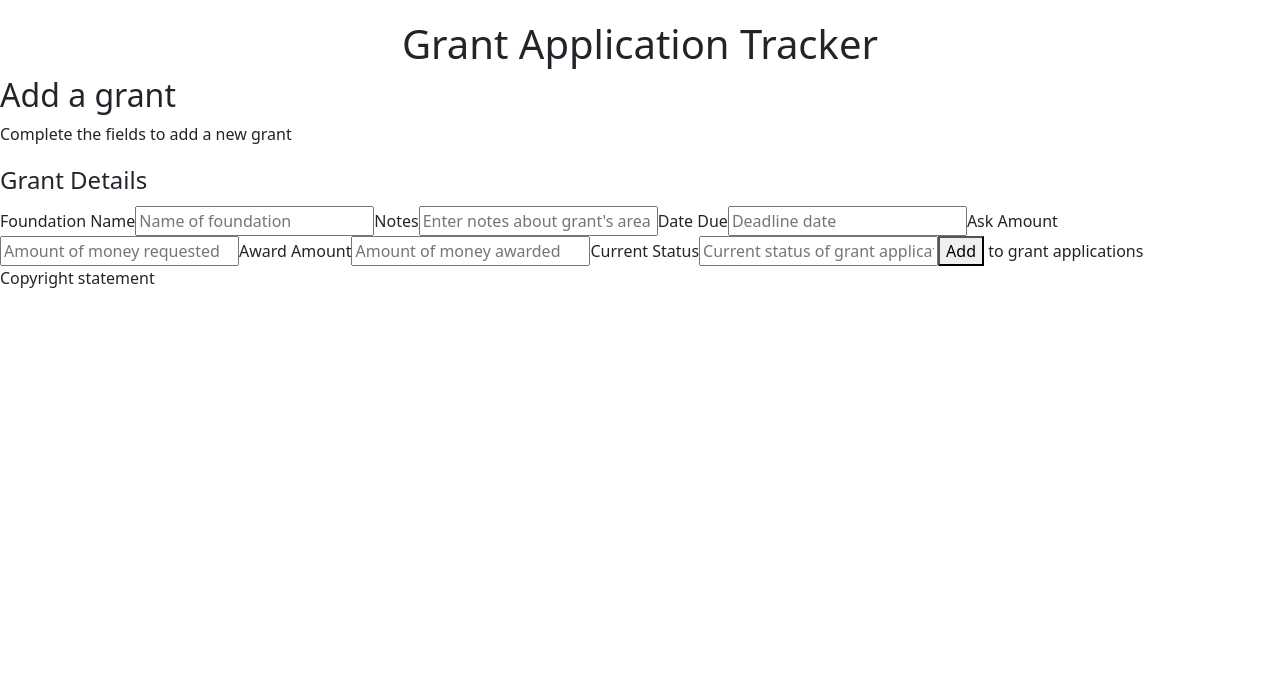
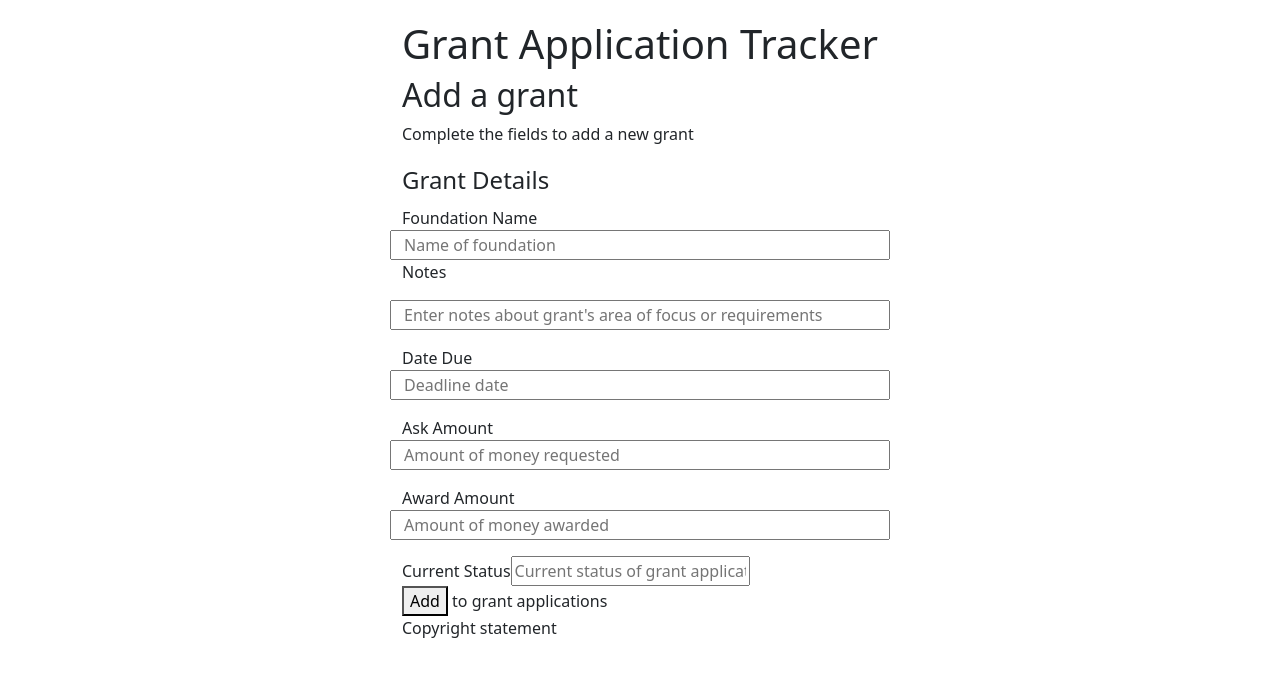
Before and after one commit to vmkiss/grant-app-tracker, a React (Create React App) app in the folder app/frontend/: page /create in a window 1280 px wide. Shown: the top 676 px of the page. Built offline with nearby package versions, Linux system fonts and the light colour scheme.

Commit message:
style add grant form

```diff
--- a/app/frontend/src/pages/AddGrantPage.js
+++ b/app/frontend/src/pages/AddGrantPage.js
@@ -38,6 +38,7 @@ export const AddGrantPage = () => {
             <form onSubmit={(e) => { e.preventDefault();}}>
                 <fieldset>
                     <legend>Grant Details</legend>
+                    <div class="mb-3 row">
                         <label for="foundation">Foundation Name</label>
                         <input
                             type="text"
@@ -46,12 +47,16 @@ export const AddGrantPage = () => {
                             onChange={e => setFoundation(e.target.value)}
                             id="foundation" />
                         <label for="notes">Notes</label>
+                    </div>
+                    <div class="mb-3 row">
                         <input
                             type="text"
                             placeholder="Enter notes about grant's area of focus or requirements"
                             value={notes}
                             onChange={e => setNotes(e.target.value)}
                             id="notes"/>
+                    </div>
+                    <div class="mb-3 row">
                         <label for="date">Date Due</label>
                         <input
                             type="text"
@@ -59,6 +64,8 @@ export const AddGrantPage = () => {
                             value={date}
                             onChange={e => setDate(e.target.value)}
                             id="date"/>
+                    </div>
+                    <div class="mb-3 row">
                         <label for="ask">Ask Amount</label>
                         <input
                             type="text"
@@ -66,6 +73,8 @@ export const AddGrantPage = () => {
                             value={ask}
                             onChange={e => setAsk(e.target.value)}
                             id="ask"/>
+                    </div>
+                    <div class="mb-3 row">
                         <label for="award">Award Amount</label>
                         <input
                             type="text"
@@ -73,6 +82,8 @@ export const AddGrantPage = () => {
                             value={award}
                             onChange={e => setAward(e.target.value)}
                             id="award"/>
+                    </div>
+                    <div>
                         <label for="status">Current Status</label>
                         <input
                             type="text"
@@ -80,6 +91,7 @@ export const AddGrantPage = () => {
                             value={currStatus}
                             onChange={e => setCurrStatus(e.target.value)}
                             id="status"/>
+                    </div>
                     <label for="submit">
                     <button
                         type="submit"
```
Lines whose indentation alone changed are shown as unchanged.
